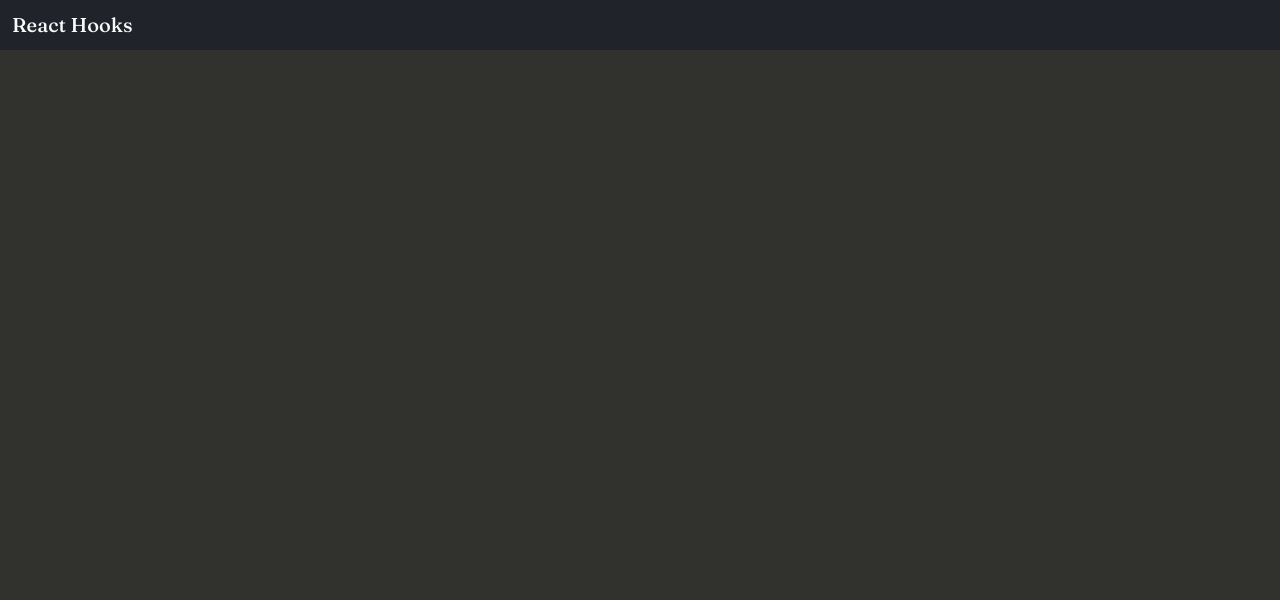
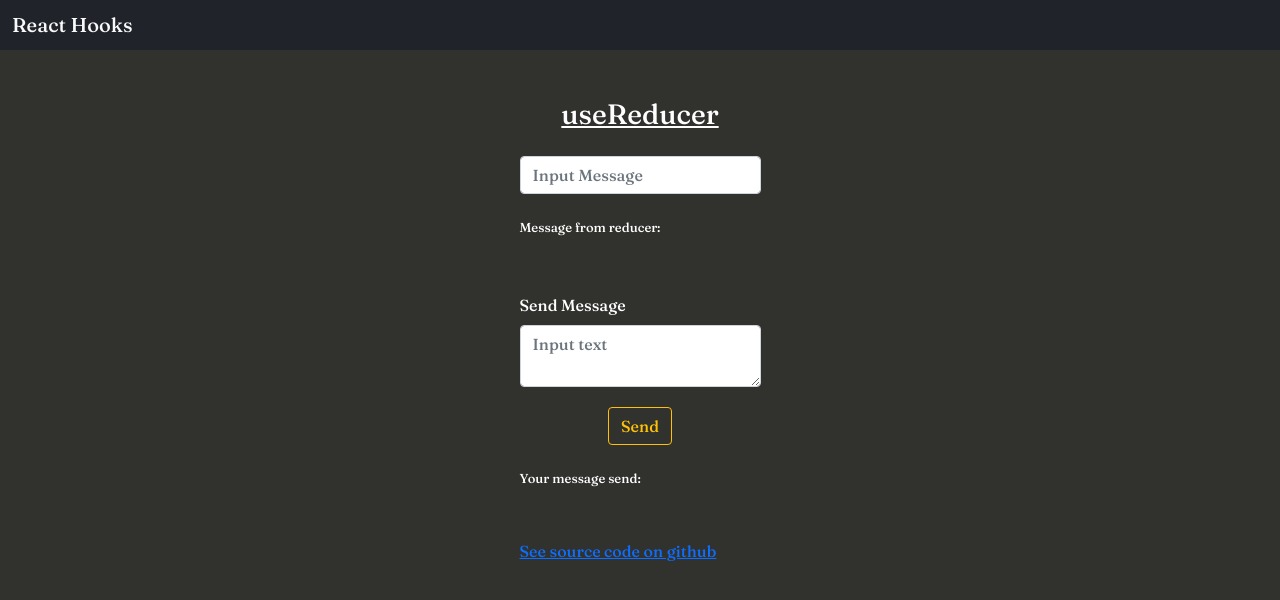
Before and after one commit to laskar-ksatria/react-hooks-full-course, a React (Create React App) app: page /useReducer in a window 1280 px wide. Shown: the top 600 px of the page. Built offline with nearby package versions, Linux system fonts and the light colour scheme.

Commit message:
add useReducer

```diff
--- a/src/views/Home.js
+++ b/src/views/Home.js
@@ -6,7 +6,7 @@ const Home = () => {
     const contentList = [
         {title: 'useState', url: 'useState'}, {title: 'useEffect', url: 'useEffect'},
         {title: 'useContext', url: 'useContext'}, {title: 'useReducer', url: 'useReducer'},
-        {title: 'useContext & useReducer', url: 'useReducer'}, {title: 'useMemo', url: 'useMemo'},
+        {title: 'useContext & useReducer', url: 'useReducer-useContext'}, {title: 'useMemo', url: 'useMemo'},
         {title: 'useCallback', url: 'useCallback'}, {title: 'useRef', url: 'useRef'}
     ]
 
--- /dev/null
+++ b/src/views/UseReducer.js
@@ -0,0 +1,81 @@
+import React from 'react'
+
+const initialState = {
+    message: "",
+    sendMessage: ""
+}
+
+const SET_MESSAGE = 'SET_MESSAGE'
+const SET_SENDMESSAGE = 'SET_SENDMESSAGE'
+
+const reducer = (state, action) => {
+    let { type, payload } = action;
+    switch(type) {
+        case SET_MESSAGE:
+            return {...state, message: payload}
+        case SET_SENDMESSAGE:
+            return {...state, sendMessage: payload}
+        default:
+            return state;
+    }
+}
+
+function UseReducer() {
+
+    const [state, dispatch] = React.useReducer(reducer, initialState)
+
+    const [textState, setTextState] = React.useState("")
+
+    const handleChangeText = (e) => {
+        setTextState(e.target.value)
+    }
+
+    const handleChangeMessage = e => {
+        dispatch({type: SET_MESSAGE, payload: e.target.value})
+    }
+
+    const handleClick = () => {
+        dispatch({type: SET_SENDMESSAGE, payload: textState})
+    }
+
+    return (
+        <>
+            <div className="hooks-content mt-5">
+                <div>
+                    <h3 className="text-center text-decoration-underline">useReducer</h3>
+                    <div className="mt-4">
+                        <div className="mt-4">
+                            <input
+                                className="form-control"
+                                onChange={handleChangeMessage}
+                                placeholder="Input Message"
+                            />
+                        </div>
+                        <div className="mt-4">
+                            <p style={{fontSize: '13px'}}>Message from reducer:<span style={{color: 'gold'}}> {state.message}</span></p>
+                        </div>
+                        <div className="mt-5">
+                            <label htmlFor="text-use-state" className="form-label mt-2">Send Message</label>
+                            <textarea
+                                className="form-control"
+                                placeholder="Input text"
+                                onChange={handleChangeText}
+                            />
+                            <div style={{justifyContent: 'center', paddingTop: '20px', width: '100%',display: 'flex', alignItems: 'center'}}>
+                                <button className="btn btn-outline-warning" onClick={handleClick}>Send</button>
+                            </div>
+                        </div>
+                        <div className="mt-4">
+                            <p style={{fontSize: '13px'}}>Your message send:<span style={{color: 'gold'}}> {state.sendMessage}</span></p>
+                        </div>
+                    </div>
+                    <div style={{marginTop: '50px'}}>
+                        <a href="https://github.com/laskar-ksatria/react-hooks-full-course">See source code on github</a>
+                    </div>
+                    </div>
+            </div>
+        </>
+    )
+}
+
+export default UseReducer;
--- /dev/null
+++ b/src/views/UseReducerUseContext.js
@@ -0,0 +1,11 @@
+import React from 'react'
+
+function UseReducerUseContext() {
+    return (
+        <div>
+
+        </div>
+    )
+}
+
+export default UseReducerUseContext;
--- a/src/views/UseState.js
+++ b/src/views/UseState.js
@@ -16,7 +16,7 @@ function UseState() {
         <>
             <div className="hooks-content mt-5">
                 <div>
-                    <h2 className="text-center">useState</h2>
+                    <h2 className="text-center text-decoration-underline">useState</h2>
                     <div className="mt-4">
                         <div>
                             <label htmlFor="text-use-state" className="form-label">Name</label>
--- a/src/views/index.js
+++ b/src/views/index.js
@@ -5,6 +5,8 @@ import Home from './Home'
 import UseState from './UseState'
 import UseEffect from './UseEffect'
 import UseContext from './UseContext'
+import UseReducer from './UseReducer'
+import UseReducerUseContext from './UseReducerUseContext'
 
 function Views() {
     return (
@@ -16,6 +18,8 @@ function Views() {
                     <Route path="/useState" component={UseState} />
                     <Route path="/useEffect" component={UseEffect} />
                     <Route path="/useContext" component={UseContext} />
+                    <Route path="/useReducer" component={UseReducer} />
+                    <Route path="/useReducer-useContext" component={UseReducerUseContext} />
                 </Switch>
 
             </div>
```
Also changed, not shown: 1 other file (tests, documents, lock files or other folders).
